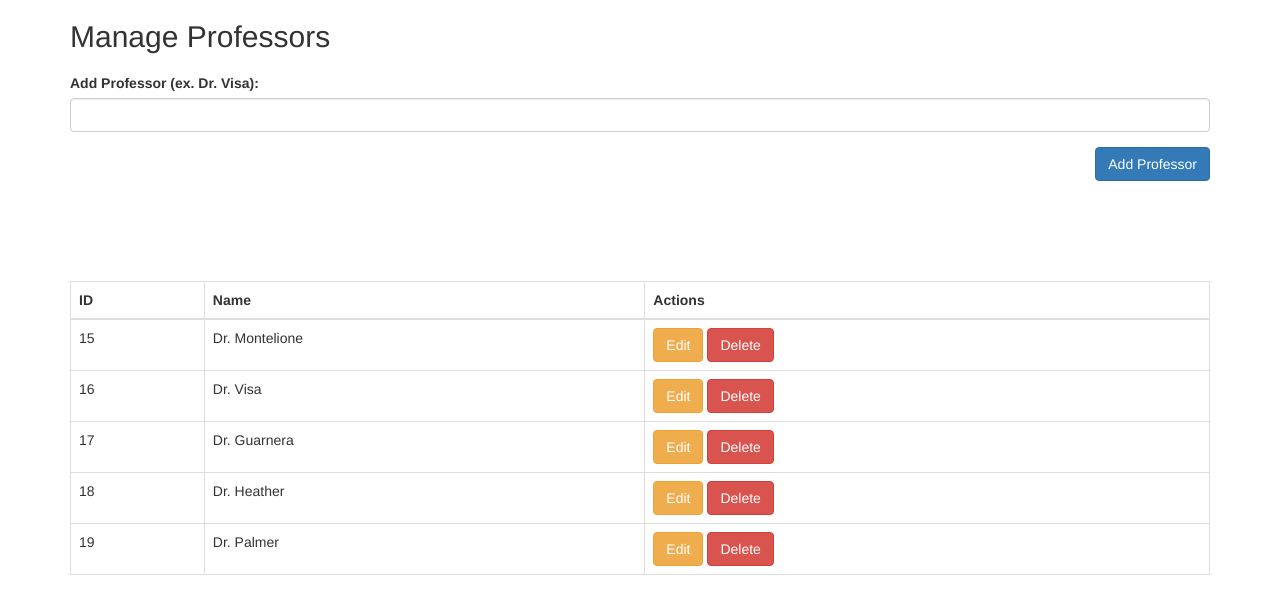
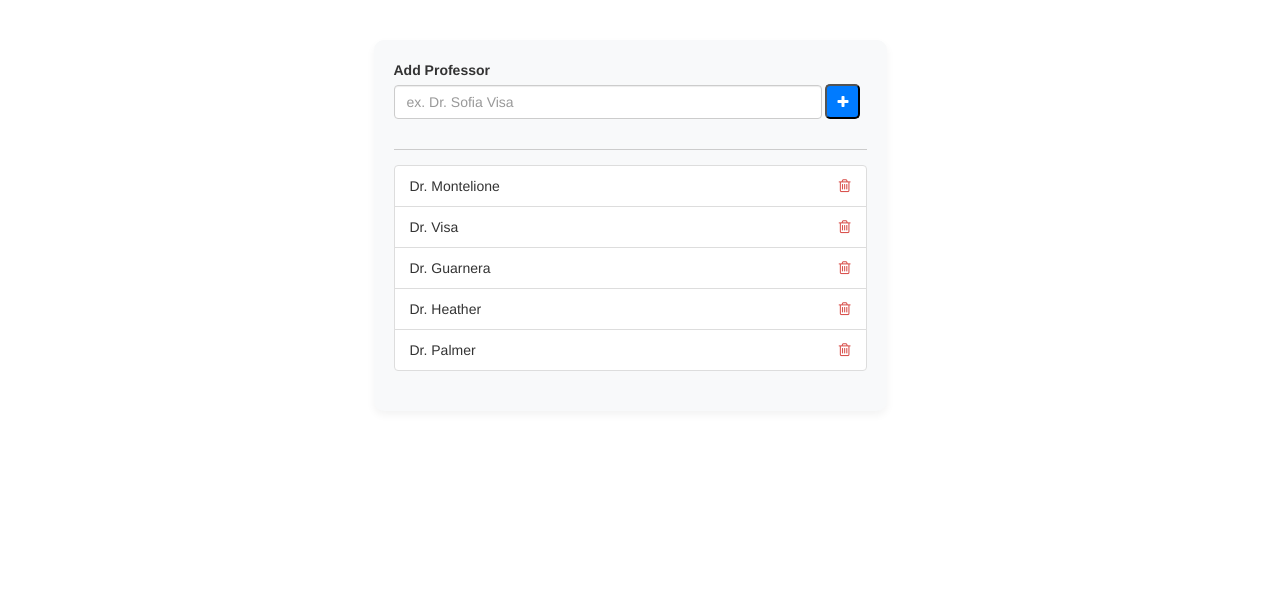
Before and after one commit to eturbat/thesisproject, a PHP site: page /add_professor.php in a window 1280 px wide. Shown: the top 614 px of the page. Run offline with PHP 8.4, Linux system fonts and the light colour scheme; data comes from the database, SQL or seed files in the repository.

```diff
--- a/add_professor.php
+++ b/add_professor.php
@@ -76,52 +76,82 @@ $professors = fetchAllProfessors($mysqli);
 <head>
     <meta name="viewport" content="width=device-width, initial-scale=1.0">
     <link rel="stylesheet" href="https://maxcdn.bootstrapcdn.com/bootstrap/3.4.0/css/bootstrap.min.css">
+    <link rel="stylesheet" href="https://cdnjs.cloudflare.com/ajax/libs/font-awesome/4.7.0/css/font-awesome.min.css">
     <title>Manage Professor</title>
     <style>
+        .form-container {
+            display: flex;
+            justify-content: space-around;
+            margin-top: 20px;
+        }
         .form-section {
             margin-top: 20px;
+            background-color: #f8f9fa;
+            padding: 20px;
+            border-radius: 10px;
+            box-shadow: 0 4px 8px rgba(0,0,0,0.05);
+            width: 45%;
+            margin-bottom: 20px;
+            margin-right: 20px;
         }
-        .form-section button {
-            margin-bottom: 100px;
-            float: right;
+        .add-professor-btn {
+            display: inline-block;
+            width: 35px;
+            height: 35px;
+            background-color: #007bff;
+            color: white;
+            text-align: center;
+            line-height: 30px;
+            border-radius: 5px;
+            cursor: pointer;
         }
+        .add-professor-input {
+            display: inline-block;
+            width: calc(100% - 45px);
+        }
+        .delete-icon {
+            color: #d9534f;
+            cursor: pointer;
+        }
+        .delete-icon i.fa, .delete-icon i.fas {
+            font-size: 1.5rem;
+            margin-left: auto;
+        }
+        .list-group-item {
+            display: flex;
+            justify-content: space-between;
+        }
+        .divider {
+            border-top: 1px solid #ccc;
+            margin: 15px 0;
+        }
+
     </style>
 </head>
 <body>
     <div class="container">
-        <h2>Manage Professors</h2>
-
-        <div class="form-section">
-            <form action="add_professor.php" method="post">
-                <div class="form-group">
-                    <label for="newProfessorName">Add Professor (ex. Dr. Visa):</label>
-                    <input type="text" name="newProfessorName" id="newProfessorName" class="form-control" required>
+        <div class="form-container">
+            <div class="form-section">
+                <form action="add_professor.php" method="post" class="d-flex align-items-center" onsubmit="return validateForm();">
+                    <div class="form-group add-professor-input">
+                    <label for="newProfessorName">Add Professor</label>
+                    <input type="text" name="newProfessorName" id="newProfessorName" class="form-control" placeholder="ex. Dr. Sofia Visa" required>
                 </div>
-                <button type="submit" class="btn btn-primary">Add Professor</button>
+                <button type="submit" class="add-professor-btn"><i class="fa fa-plus"></i></button>
             </form>
+            <hr class="divider">
+            <ul class="list-group">
+                <?php foreach ($professors as $professor): ?>
+                    <li class="list-group-item">
+                        <?php echo htmlspecialchars($professor['name']); ?>
+                        <a href="delete_professor.php?id=<?php echo $professor['id']; ?>" class="delete-icon" onclick="return confirm('Are you sure you want to delete this professor?');">
+                            <i class="fa fa-trash-o" aria-hidden="true"></i>
+                        </a>
+                    </li>
+                <?php endforeach; ?>
+            </ul>
         </div>
-
-        <table class="table table-bordered">
-            <thead>
-                <tr>
-                    <th>ID</th>
-                    <th>Name</th>
-                    <th>Actions</th>
-                </tr>
-            </thead>
-            <tbody>
-                <?php foreach ($professors as $professor): ?>
-                    <tr>
-                        <td><?php echo $professor['id']; ?></td>
-                        <td><?php echo htmlspecialchars($professor['name']); ?></td>
-                        <td>
-                            <a href="edit_professor.php?id=<?php echo $professor['id']; ?>" class="btn btn-warning">Edit</a>
-                            <a href="delete_professor.php?id=<?php echo $professor['id']; ?>" class="btn btn-danger">Delete</a>
-                        </td>
-                    </tr>
-                <?php endforeach; ?>
-            </tbody>
-        </table>
+    </div>
     </div>
 </body>
 </html>
```
Also changed, not shown: delete_professor.php (+39 -7 lines), edit_professor.php (deleted, +0 -71 lines), professor_availability.php (+48 -64 lines), professor_availability_success.php (added, +53 -0 lines), room_availability.php (+9 -4 lines), set_dates.php (+23 -6 lines), submit_availability.php (deleted, +0 -27 lines).
